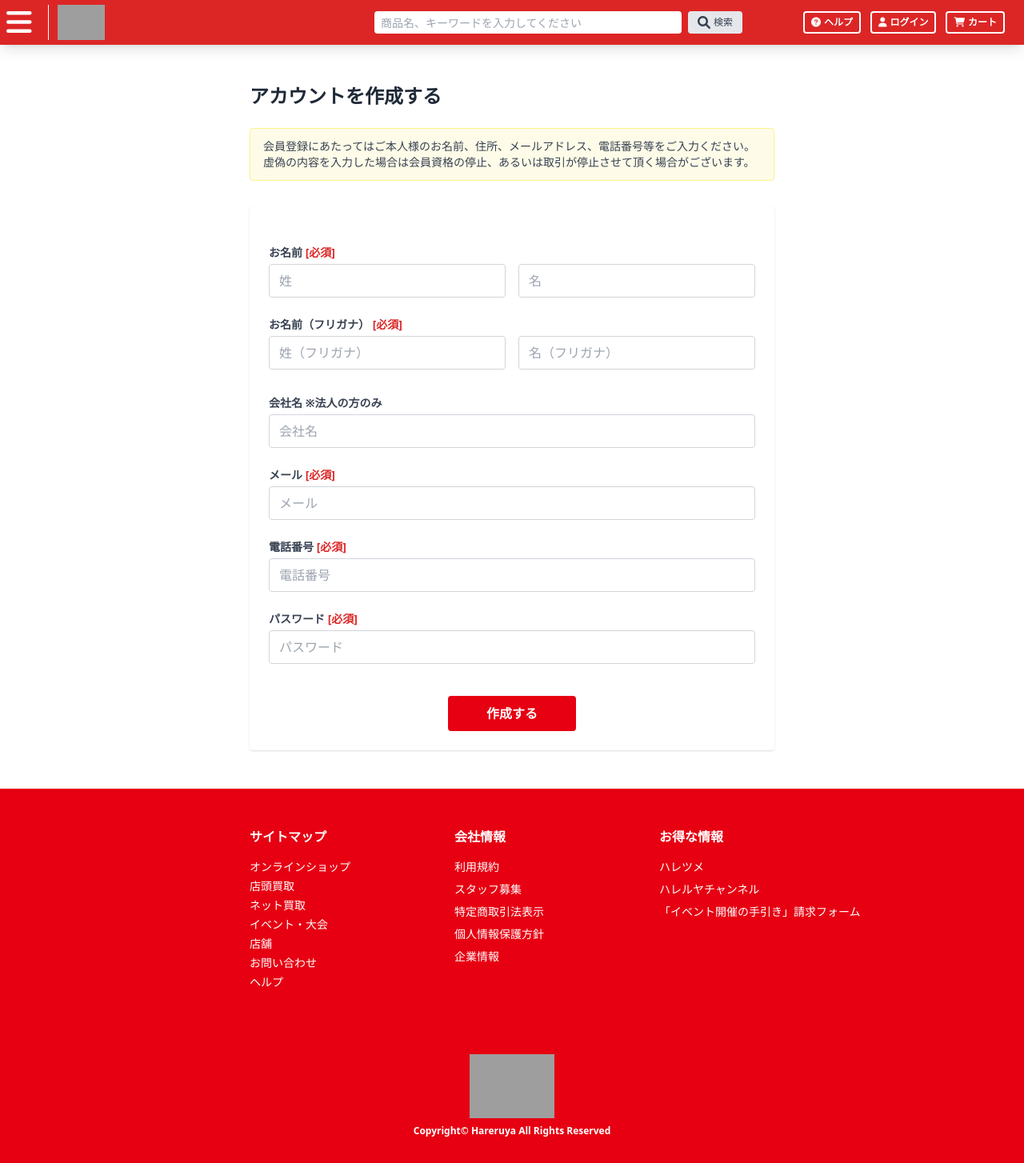
After one commit to yamada0914/django-practice, a Django app: page /account/signup/ in a window 1280 px wide. The commit adds this page. Shown: the whole page at 80% size. Run offline with Django 3.2, Linux system fonts and the light colour scheme; some libraries are stand-ins or nearby versions; grey boxes are pictures that could not be loaded.

Commit message:
会員登録画面作成

```diff
--- a/base/views/account.py
+++ b/base/views/account.py
@@ -11,7 +11,7 @@ from django.shortcuts import redirect
 class SignUpView(CreateView):
     form_class = UserCreationForm
     success_url = '/login/'
-    template_name = 'pages/login_signup.html'
+    template_name = 'pages/signup.html'
 
     def form_valid(self, form):
         messages.success(self.request, '新規登録が完了しました。続けてログインしてください。')
--- a/config/urls.py
+++ b/config/urls.py
@@ -9,7 +9,7 @@ urlpatterns = [
     # Account
     path('account/login/', views.Login.as_view()),
     path('account/logout/', LogoutView.as_view()),
-    path('signup/', views.SignUpView.as_view()),
+    path('account/signup/', views.SignUpView.as_view()),
     path('account/', views.AccountUpdateView.as_view()),
     path('profile/', views.ProfileUpdateView.as_view()),
 
--- a/templates/pages/index.html
+++ b/templates/pages/index.html
@@ -1,5 +1,4 @@
-{% extends 'base.html' %} {% block main %} {% include 'snippets/headline.html'
-%}
+{% extends 'base.html' %} {% block main %} {% include 'snippets/headline.html' %}
 
 <div class="container mx-auto px-4 py-12">
   <!-- 人気商品セクション -->
--- a/templates/pages/login_signup.html
+++ b/templates/pages/login_signup.html
@@ -45,7 +45,7 @@
         <p class="mb-12 text-gray-700">
           初めてご利用のお客様は、こちらから会員登録を行って下さい。<br />メールアドレスとパスワードを登録しておくと便利にお買い物ができるようになります。
         </p>
-        <a href="/signup"
+        <a href="/account/signup"
           class="block h-11 w-56 content-center justify-self-center rounded bg-[#e60012] py-2 text-center text-white transition hover:bg-[#c20010]">アカウントを作成する</a>
       </div>
     </div>
--- /dev/null
+++ b/templates/pages/signup.html
@@ -0,0 +1,63 @@
+{% extends 'base.html' %} {% block main %}
+<div class="mx-auto max-w-2xl px-2 py-12">
+    <h2 class="mb-6 text-2xl font-bold text-gray-800">アカウントを作成する</h2>
+    <div class="mb-8 rounded border border-yellow-200 bg-yellow-50 px-4 py-3 text-sm text-gray-700">
+        会員登録にあたってはご本人様のお名前、住所、メールアドレス、電話番号等をご入力ください。虚偽の内容を入力した場合は会員資格の停止、あるいは取引が停止させて頂く場合がございます。
+    </div>
+    <form method="POST" class="space-y-6 rounded bg-white p-6 shadow">
+        {% csrf_token %}
+        <div class="grid grid-cols-1 gap-4 md:grid-cols-2">
+            <div>
+                <label class="mb-1 block text-sm font-bold text-gray-700">お名前 <span
+                        class="text-red-600">[必須]</span></label>
+                <input type="text" name="last_name" placeholder="姓" required
+                    class="mb-2 w-full rounded border border-gray-300 px-3 py-2" />
+            </div>
+            <div>
+                <label class="invisible mb-1 block text-sm font-bold text-gray-700">名</label>
+                <input type="text" name="first_name" placeholder="名" required
+                    class="mb-2 w-full rounded border border-gray-300 px-3 py-2" />
+            </div>
+            <div>
+                <label class="mb-1 block text-sm font-bold text-gray-700">お名前（フリガナ） <span
+                        class="text-red-600">[必須]</span></label>
+                <input type="text" name="last_name_kana" placeholder="姓（フリガナ）" required
+                    class="mb-2 w-full rounded border border-gray-300 px-3 py-2" />
+            </div>
+            <div>
+                <label class="invisible mb-1 block text-sm font-bold text-gray-700">名（フリガナ）</label>
+                <input type="text" name="first_name_kana" placeholder="名（フリガナ）" required
+                    class="mb-2 w-full rounded border border-gray-300 px-3 py-2" />
+            </div>
+        </div>
+        <div>
+            <label class="mb-1 block text-sm font-bold text-gray-700">会社名 ※法人の方のみ</label>
+            <input type="text" name="company" placeholder="会社名"
+                class="w-full rounded border border-gray-300 px-3 py-2" />
+        </div>
+        <div>
+            <label class="mb-1 block text-sm font-bold text-gray-700">メール <span class="text-red-600">[必須]</span></label>
+            <input type="email" name="email" placeholder="メール" required
+                class="w-full rounded border border-gray-300 px-3 py-2" />
+        </div>
+        <div>
+            <label class="mb-1 block text-sm font-bold text-gray-700">電話番号 <span
+                    class="text-red-600">[必須]</span></label>
+            <input type="tel" name="tel" placeholder="電話番号" required
+                class="w-full rounded border border-gray-300 px-3 py-2" />
+        </div>
+        <div>
+            <label class="mb-1 block text-sm font-bold text-gray-700">パスワード <span
+                    class="text-red-600">[必須]</span></label>
+            <input type="password" name="password" placeholder="パスワード" required
+                class="w-full rounded border border-gray-300 px-3 py-2" />
+        </div>
+        <div class="pt-4">
+            <button type="submit"
+                class="mx-auto block h-11 w-40 rounded bg-[#e60012] py-2 font-bold text-white transition hover:bg-[#c20010]">
+                作成する
+            </button>
+        </div>
+    </form>
+</div>
+{% endblock %}
```
